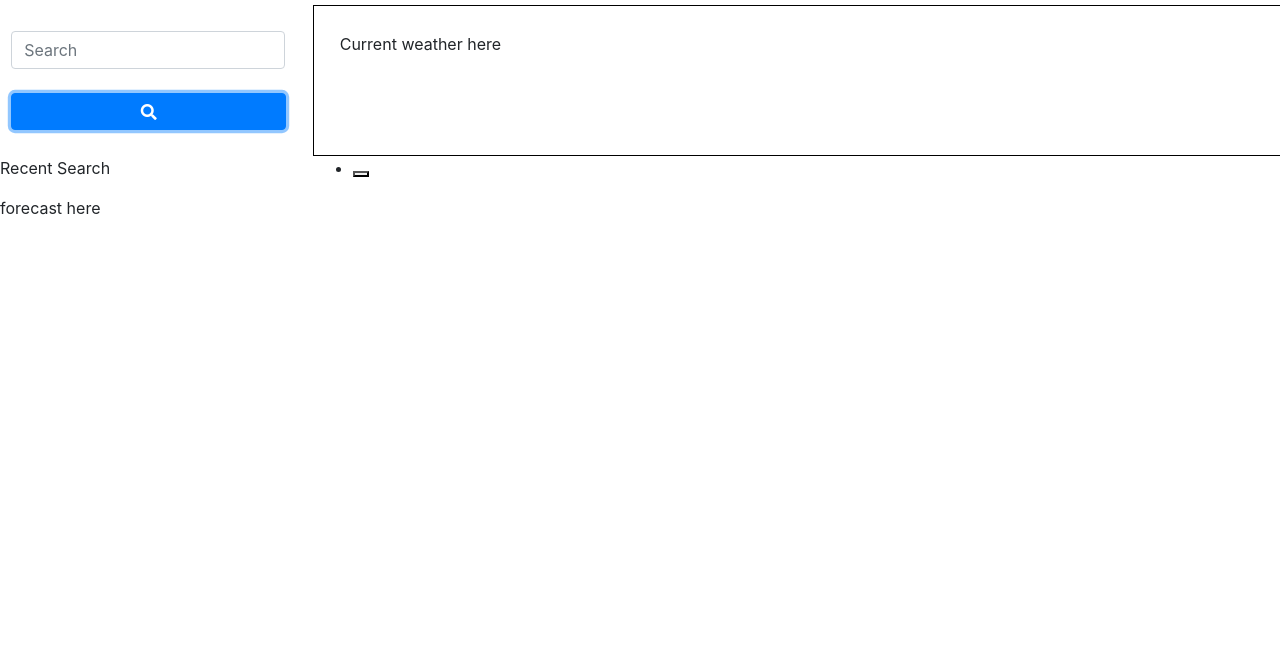
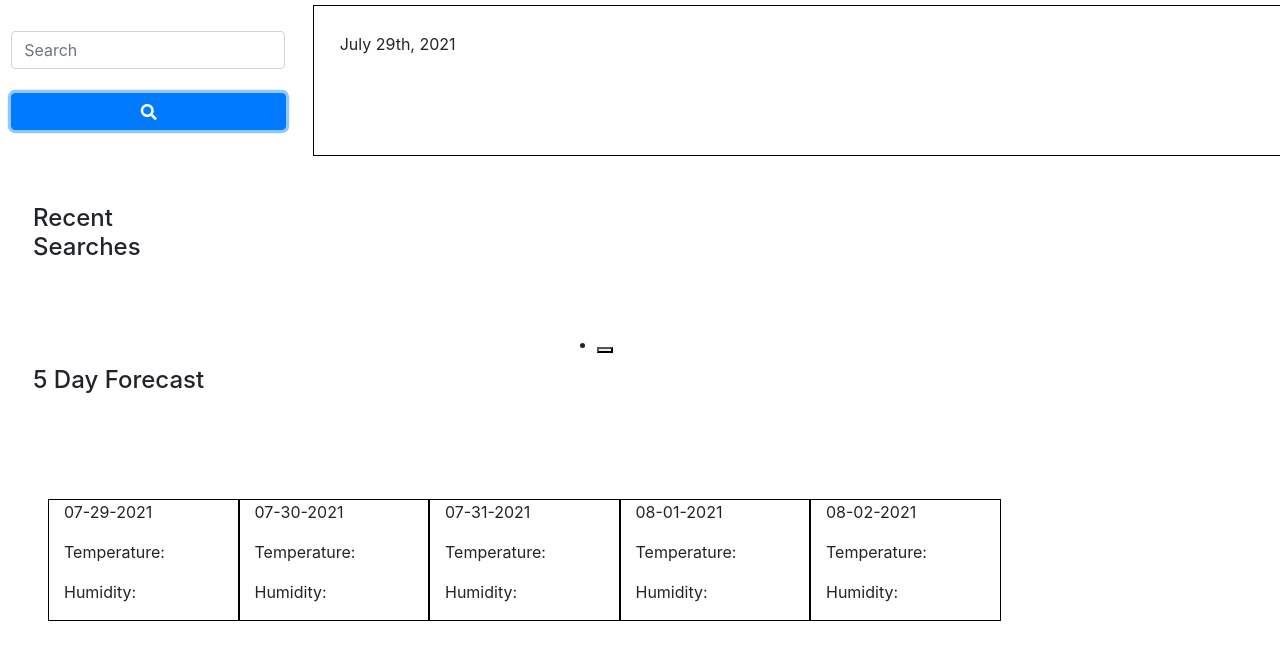
Before and after one commit to elsabalk/WeatherDashboard, a plain HTML site: page index.html in a window 1280 px wide. Both pictures are taken after a click on the button 148 px from the left and 144 px from the top of the page. Shown: the part 33-692 px from the top of the page. Drawn offline with nearby package versions, Linux system fonts and the light colour scheme; no server answers.

Commit message:
Refactored code to pull data from API

```diff
--- a/index.html
+++ b/index.html
@@ -28,22 +28,55 @@
       <div class="row">
       <div class="col-3 input-group">
          <div class="form-outline">
-            <input type="search" id="form1" class="form-control" placeholder="Search" />
+            <input type="search" id="form1" class="form-control" placeholder="Search"/>
             <label id="searchTextBox" class="form-label" for="form1"></label>
-            </div class="col-3 mag-glass">
+            </div class="mag-glass">
             <button id="searchBtn" type="button" class="btn btn-primary">
             <i class="fas fa-search"></i>
             </button>
          </div>
          <div id="current-weather" class="col-9 weather">
-            Current weather here
+            <ol>
+            </ol>
          </div>
-      </div>
-      <div class="row">
-         <label id="cityData" class="col-3 empty">Recent Search</label>
-         <ul id="city-list"></ul>
-         <div class="col-9 forecast">
-            forecast here
+         <div class="row  d-flex flex-row">
+            <div class="col-3 m-5">
+               <h4 id="cityData" class="recent_searches">Recent Searches</h4>
+            </div>
+            <div class="col-9 m-5 forecast">
+               <h4>5 Day Forecast</h4>
+            </div>
+         </div>
+         <div class="row">
+            <div class="col-3 m-5"></div>
+            <ul id="city-list"></ul>
+         </div>
+         <div id="five_day_forecast" class="col-9 m-5 d-flex flex-row forecast">
+            <div class="col forecastBlocks">
+               <p id="first_day_date"></p>
+               <p id="first_day_temp">Temperature: </p>
+               <p id="first_day_humidity">Humidity: </p>
+            </div>
+            <div class="col forecastBlocks">
+               <p id="second_day_date"></p>
+               <p id="second_day_temp">Temperature: </p>
+               <p id="second_day_humidity">Humidity: </p>
+            </div>
+            <div class="col forecastBlocks">
+               <p id="third_day_date"></p>
+               <p id="third_day_temp">Temperature: </p>
+               <p id="third_day_humidity">Humidity: </p>
+            </div>
+            <div class="col forecastBlocks">
+               <p id="fourth_day_date"></p>
+               <p id="fourth_day_temp">Temperature: </p>
+               <p id="fourth_day_humidity">Humidity: </p>
+            </div>
+            <div class="col forecastBlocks">
+               <p id="fifth_day_date"></p>
+               <p id="fifth_day_temp">Temperature: </p>
+               <p id="fifth_day_humidity">Humidity: </p>
+            </div>
          </div>
       </div>
       <script src="https://cdnjs.cloudflare.com/ajax/libs/jquery/3.2.1/jquery.min.js"></script>
--- a/script.js
+++ b/script.js
@@ -2,6 +2,39 @@ var searchBtnEl = document.querySelector("#searchBtn");
 var inputTextboxEl = document.querySelector("#form1");
 var cityDataDisplayEl = document.querySelector("#cityData");
 var cityList = document.querySelector("#city-list");
+var currentWeatherResultsEl = document.querySelector("#current-weather");
+var fiveDayForecastResultsEl = document.querySelector("#five_day_forecast");
+
+var firstDayBoxEl = document.querySelector("#first_day_date");
+var firstDayTempEl = document.querySelector("#first_day_temp");
+var firstDayHumidityEl = document.querySelector("#first_day_humidity");
+
+
+
+var ol = document.querySelector("ol");
+
+
+/////////////////////////////////////////////
+var currentDate = moment().format("MMMM Do, YYYY");
+$("#current-weather").text(currentDate);
+
+var currentDate = moment()
+$("#first_day_date").text(currentDate.format('MM-DD-YYYY'));
+
+var secondDayDate = moment().add(1, 'days');
+$("#second_day_date").text(secondDayDate.format('MM-DD-YYYY'));
+
+var currentDate = moment().add(2, 'days');
+$("#third_day_date").text(currentDate.format('MM-DD-YYYY'));
+
+var currentDate = moment().add(3, 'days');
+$("#fourth_day_date").text(currentDate.format('MM-DD-YYYY'));
+
+var currentDate = moment().add(4, 'days');
+$("#fifth_day_date").text(currentDate.format('MM-DD-YYYY'));
+////////////////////////////////////////////////////
+
+
 
 var apiKey = "9e729922e0d89fca17319ba813d9ec9d";
 
@@ -34,8 +67,10 @@ function storeCityValues() {
     localStorage.setItem("cities", JSON.stringify(cityArray));
 }
 
+
 //On page Load
 function init() {
+
 
     // Get stored city list from localStorage
     var storedTodos = JSON.parse(localStorage.getItem("cities"));
@@ -49,6 +84,7 @@ function init() {
     renderCities();
 }
 
+
 // Once search icon is clicked trigger main method actions
 searchBtnEl.addEventListener("click", function(event) {
     event.preventDefault();
@@ -57,21 +93,46 @@ searchBtnEl.addEventListener("click", function(event) {
     var inputFieldText = inputTextboxEl.value.trim();
     console.log(inputFieldText)
 
-    // Return from function early if submitted todoText is blank
+    // Return from function early if submitted city is blank
     if (inputFieldText === "") {
         alert("Please enter a city to search our awesome weather by");
     }
 
-    // Add new todoText to todos array, clear the input
+    // Add new city to city array, clear the input
     cityArray.push(inputFieldText);
     inputTextboxEl.value = "";
 
     console.log(cityArray)
 
-    //Store updated todos in localStorage, re-render the list
+    //Store updated city in localStorage, re-render the list
     storeCityValues();
     renderCities();
+
+
+    var requestUrl=  'https://api.openweathermap.org/data/2.5/forecast?q=' + inputFieldText + '&appid=9e729922e0d89fca17319ba813d9ec9d';
+
+    fetch(requestUrl)
+    .then(function (response) {
+      return response.json();
+    })
+
+    .then(function (data) {
+      //for (var i = 0; i < data.length; i++) {
+        var listItem = document.createElement('li');
+        currentWeatherResultsEl.textContent = "City: " +  data.city.name + "\n" + "Temp: " +  data.list[0].main.temp +  "\n" +  "Humidity: " + data.list[0].main.humidity;
+        ol.appendChild(listItem);
+
+
+        var forecastOneTemp = data.list[0].main.temp;
+        var forecastOneHumidity =  data.list[0].main.humidity
+        var listItem = document.createElement('li');
+        fiveDayForecastResultsEl.textContent = "Temp: " +  forecastOneTemp +  "\n" +  "Humidity: " + forecastOneHumidity;
+        ol.appendChild(listItem);
+        //Having issues with divs disappearing on click, but able to retrieve data from API assign it to elements
+    });
+
+
 });
 
 // Calls init to retrieve data and render it to the page on load
-init()
+ init()
--- a/style.css
+++ b/style.css
@@ -17,11 +17,12 @@
     padding: 2%;
 }
 
-.form-outline {
-
-}
-
 .btn-primary {
     width: 100%;
     padding: 2%;
 }
+
+.forecastBlocks {
+    border: 1px solid black;
+
+}
```
Also changed, not shown: 1 other file.
